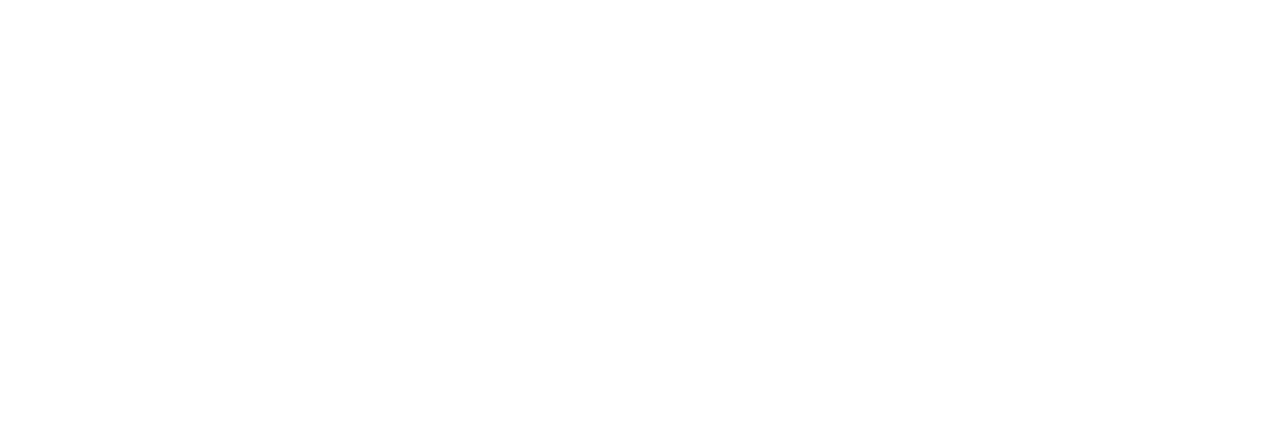
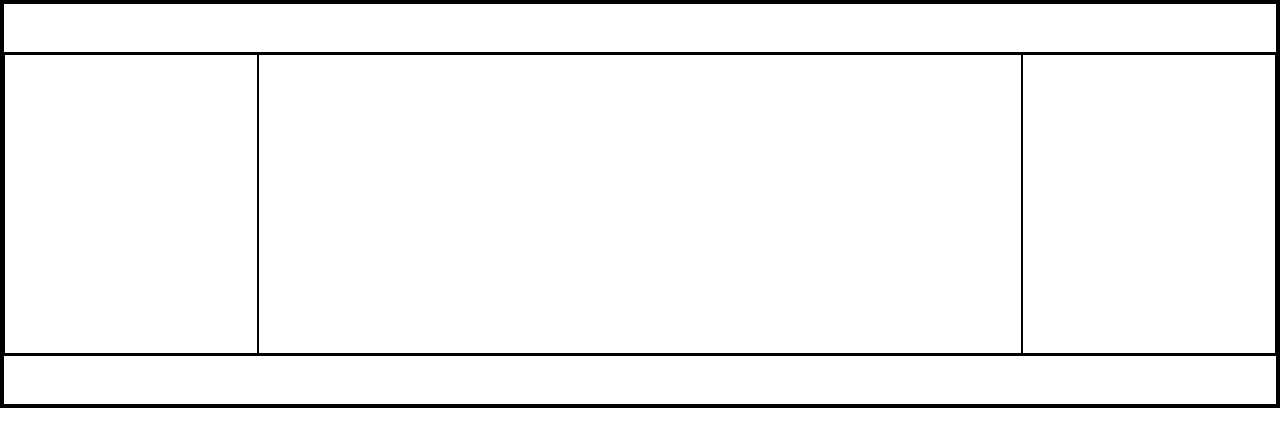
Before and after one commit to KoshkinGeorge/BlindTypingTutor, a plain HTML site: page index.html in a window 1280 px wide. Drawn offline with nearby package versions, Linux system fonts and the light colour scheme.

Commit message:
Added a projects base

```diff
--- a/index.html
+++ b/index.html
@@ -1,12 +1,33 @@
 <!DOCTYPE html>
 <html lang="en">
   <head>
-  <meta charset="UTF-8">
-  <meta http-equiv="X-UA-Compatible" content="IE=edge">
-  <meta name="viewport" content="width=device-width, initial-scale=1.0">
+    <meta charset="UTF-8" />
+    <meta http-equiv="X-UA-Compatible" content="IE=edge" />
+    <meta name="viewport" content="width=device-width, initial-scale=1.0" />
     <title>Blind-typing</title>
+    <link
+      href="https://cdn.jsdelivr.net/npm/bootstrap@5.1.3/dist/css/bootstrap.min.css"
+      rel="stylesheet"
+      integrity="sha384-1BmE4kWBq78iYhFldvKuhfTAU6auU8tT94WrHftjDbrCEXSU1oBoqyl2QvZ6jIW3"
+      crossorigin="anonymous"
+    />
+    <link rel="stylesheet" href="./styles/style.css" />
   </head>
+
   <body>
+    <div id="wrapper">
+      <header></header>
+
+      <div id="container">
+        <aside id="left"></aside>
+
+        <main></main>
+
+        <aside id="right"></aside>
+      </div>
+
+      <footer></footer>
+    </div>
     <script src="./scripts/main.js"></script>
   </body>
 </html>
--- /dev/null
+++ b/styles/style.css
@@ -0,0 +1,28 @@
+* {
+  border: 1px solid black;
+}
+
+header {
+  height: 50px;
+}
+
+#container {
+  display: flex;
+}
+
+#container > * {
+  height: 300px;
+}
+
+#left,
+#right {
+  width: 20%;
+}
+
+main {
+  width: 60%;
+}
+
+footer {
+  height: 50px;
+}
```
Lines whose indentation alone changed are shown as unchanged.
